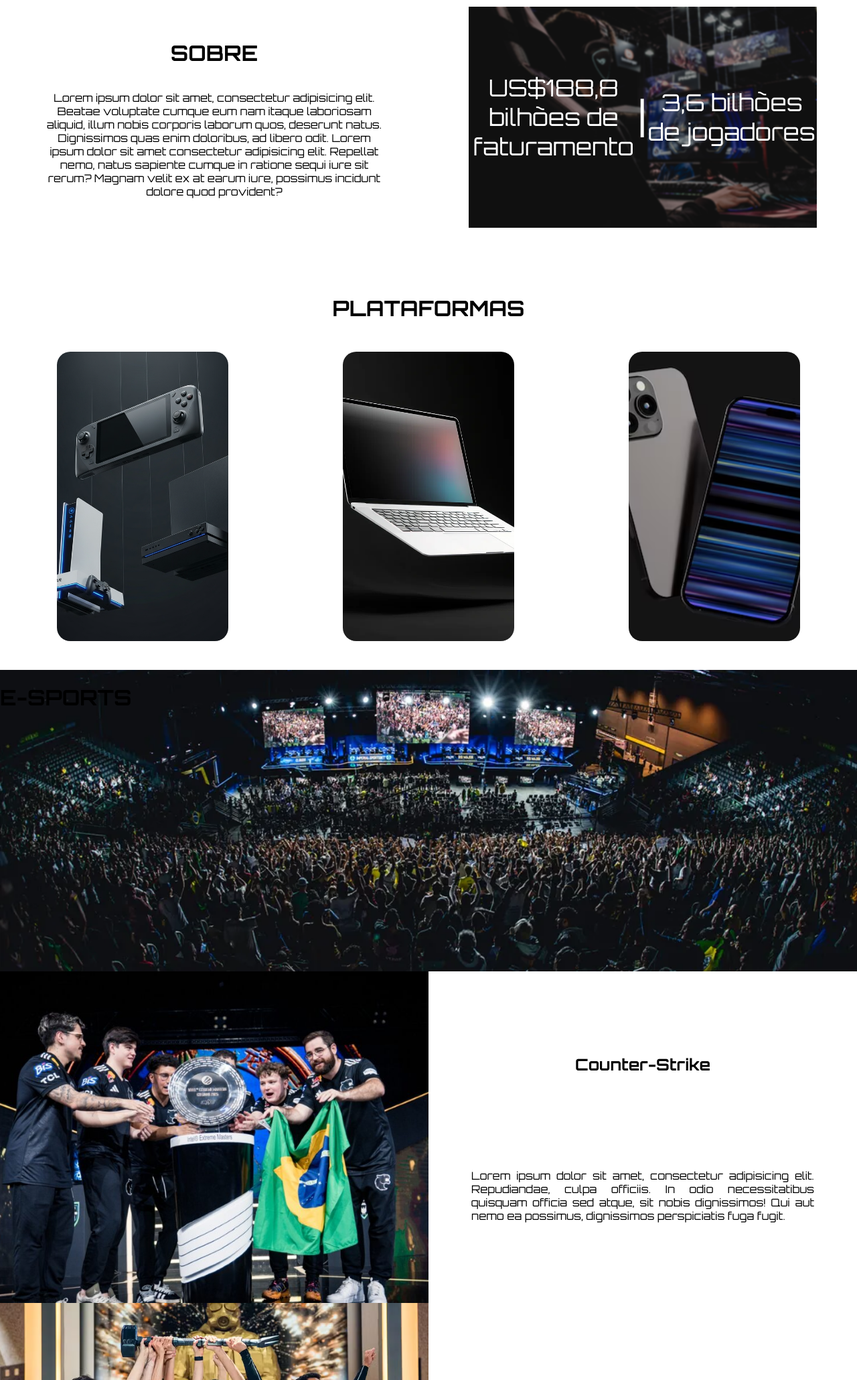
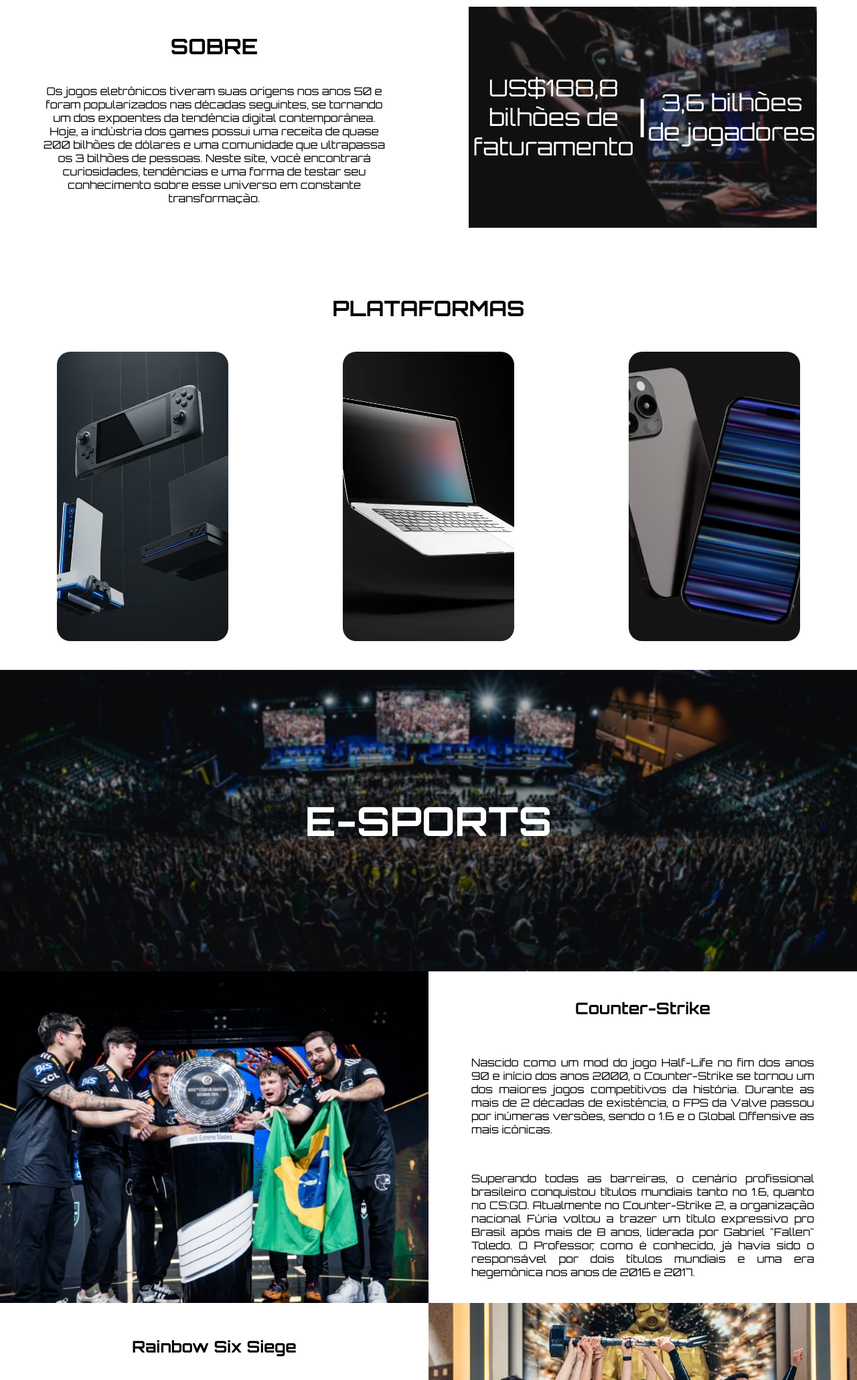
Before and after one commit to DiegoIacabo/1cco_pi_projetoIndividual, a website: page public/home.html in a window 1280 px wide. Shown: the part 740-2800 px from the top of the page at 67% size. Drawn offline with Linux system fonts and the light colour scheme.

Commit message:
Adição dos textos informativos da página Home

```diff
--- a/public/home.html
+++ b/public/home.html
@@ -33,7 +33,7 @@
     <div id="secao_sobre">
         <div id="texto_sobre">
             <h1>SOBRE</h1>
-            <p>Lorem ipsum dolor sit amet, consectetur adipisicing elit. Beatae voluptate cumque eum nam itaque laboriosam aliquid, illum nobis corporis laborum quos, deserunt natus. Dignissimos quas enim doloribus, ad libero odit. Lorem ipsum dolor sit amet consectetur adipisicing elit. Repellat nemo, natus sapiente cumque in ratione sequi iure sit rerum? Magnam velit ex at earum iure, possimus incidunt dolore quod provident?</p>
+            <p>Os jogos eletrônicos tiveram suas origens nos anos 50 e foram popularizados nas décadas seguintes, se tornando um dos expoentes da tendência digital contemporânea. Hoje, a indústria dos games possui uma receita de quase 200 bilhões de dólares e uma comunidade que ultrapassa os 3 bilhões de pessoas. Neste site, você encontrará curiosidades, tendências e uma forma de testar seu conhecimento sobre esse universo em constante transformação.</p>
         </div>
         <div id="img_sobre">
             <div>
@@ -70,21 +70,26 @@
 
     <div id="secao_esports">
         <div id="banner_esports">
-            <h1>E-SPORTS</h1>
+            <div id="banner_box">
+                <h1>E-SPORTS</h1>
+            </div>
         </div>
         <div class="jogos_esports">
             <div class="img_esports" id="cs"></div>
             <div class="texto_esports">
                 <h2>Counter-Strike</h2>
-                <p>Lorem ipsum dolor sit amet, consectetur adipisicing elit. Repudiandae, culpa officiis. In odio necessitatibus quisquam officia sed atque, sit nobis dignissimos! Qui aut nemo ea possimus, dignissimos perspiciatis fuga fugit.</p>
+                <p>Nascido como um mod do jogo Half-Life no fim dos anos 90 e início dos anos 2000, o Counter-Strike se tornou um dos maiores jogos competitivos da história. Durante as mais de 2 décadas de existência, o FPS da Valve passou por inúmeras versões, sendo o 1.6 e o Global Offensive as mais icônicas.</p>
+                <p>Superando todas as barreiras, o cenário profissional brasileiro conquistou títulos mundiais tanto no 1.6, quanto no CS:GO. Atualmente no Counter-Strike 2, a organização nacional Fúria voltou a trazer um título expressivo pro Brasil após mais de 8 anos, liderada por Gabriel "Fallen" Toledo. O Professor, como é conhecido, já havia sido o responsável por dois títulos mundiais e uma era hegemônica nos anos de 2016 e 2017.</p>
             </div>
         </div>
         <div class="jogos_esports">
-            <div class="img_esports" id="r6"></div>
             <div class="texto_esports">
                 <h2>Rainbow Six Siege</h2>
-                <p>Lorem ipsum dolor sit amet, consectetur adipisicing elit. Repudiandae, culpa officiis. In odio necessitatibus quisquam officia sed atque, sit nobis dignissimos! Qui aut nemo ea possimus, dignissimos perspiciatis fuga fugit.</p>
+                <p>Rainbow Six Siege é um FPS tático que se destaca pelo foco em estratégia, inteligência situacional e cooperação entre operadores com habilidades únicas. Lançado pela Ubisoft em 2015, o jogo possui um sistema de destruição de ambiente e necessidade de comunicação entre a equipe, tornando o jogo complexo e competitivo.</p>
+                <p>
+                Após anos batendo na trave e vendo rivais norte-americanos e, principalmente, europeus levantando todos os troféus, o Brasil se tornou a região mais dominante do cenário profissional. Das últimas 5 "Copas do Mundo" do jogo, os brasileiros estiveram presentes em 4 finais e conquistaram 3 títulos.</p>
             </div>
+            <div class="img_esports" id="r6"></div>
         </div>
     </div>
 
```
